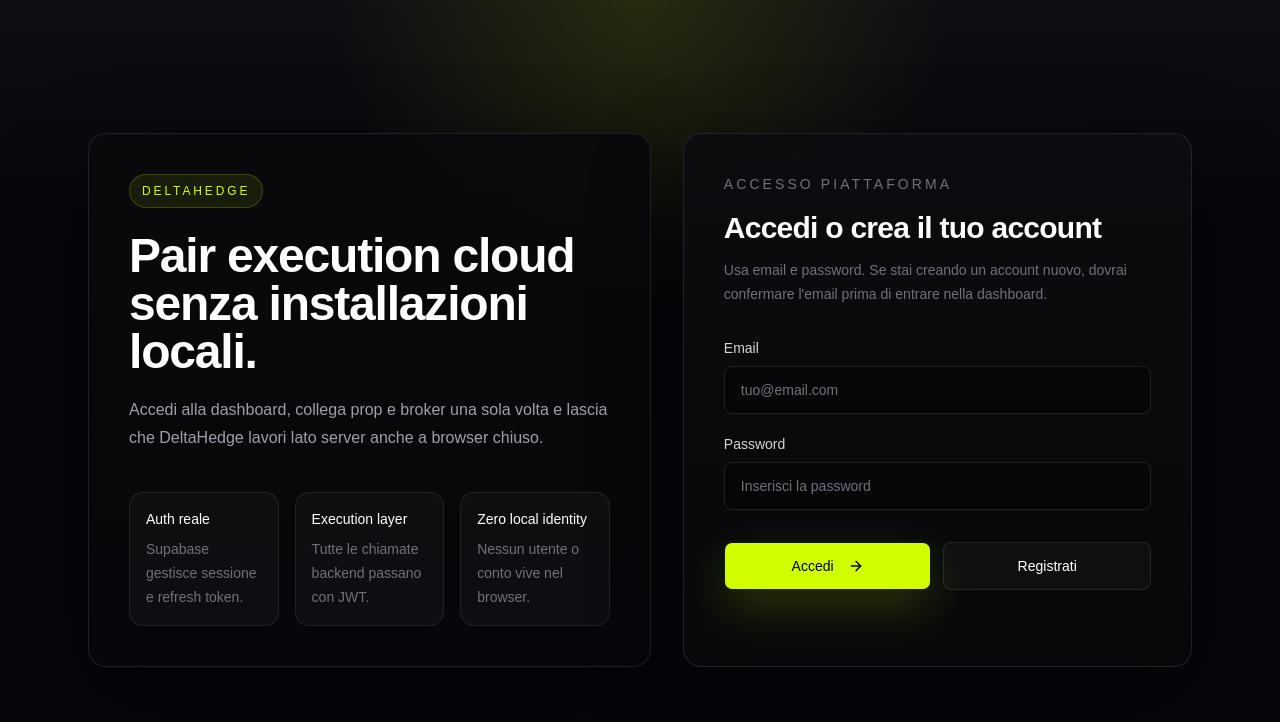
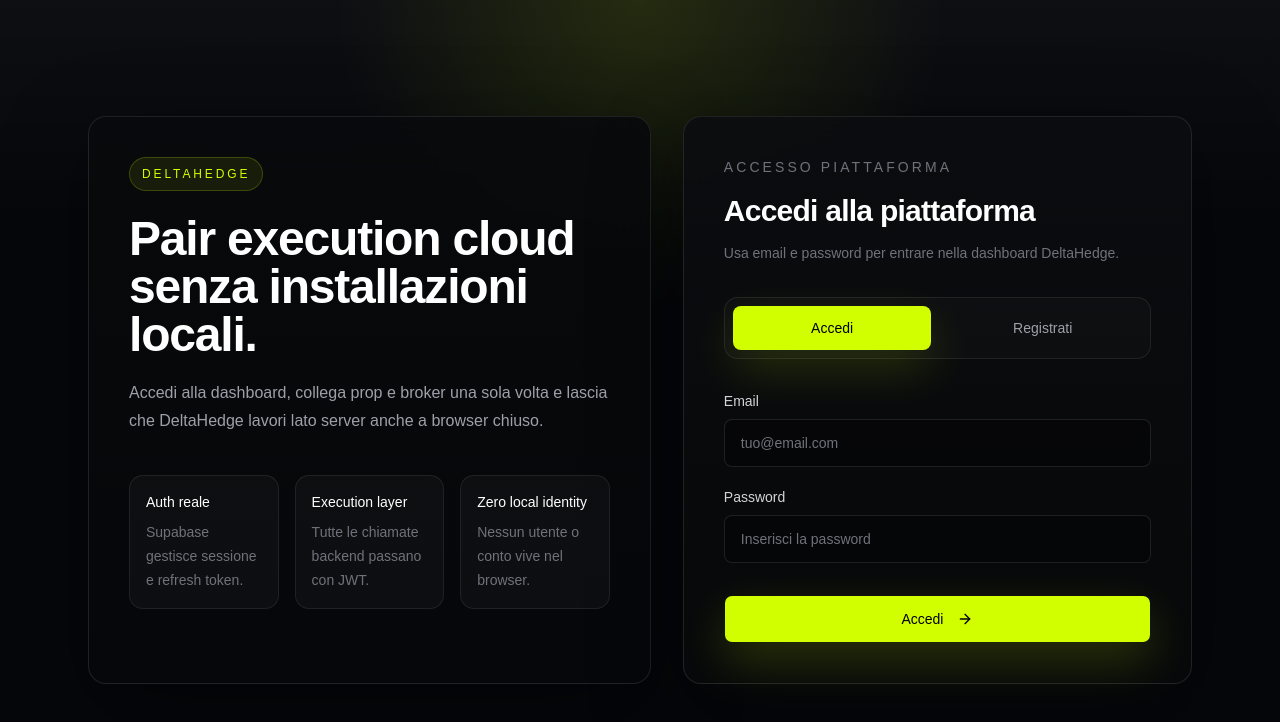
Before and after one commit to federicotramagli/deltahedges-frontend, a React (Vite) app: page /login in a window 1280 px wide. Shown: the top 722 px of the page. Built offline with nearby package versions, Linux system fonts and the light colour scheme; no server answers.

Commit message:
Expand signup form metadata

```diff
--- a/src/pages/LoginPage.tsx
+++ b/src/pages/LoginPage.tsx
@@ -10,6 +10,12 @@
 
 export default function LoginPage() {
   const { user, loading } = useAuth();
+  const [isRegistering, setIsRegistering] = useState(false);
+  const [firstName, setFirstName] = useState("");
+  const [lastName, setLastName] = useState("");
+  const [username, setUsername] = useState("");
+  const [country, setCountry] = useState("");
+  const [phone, setPhone] = useState("");
   const [email, setEmail] = useState("");
   const [password, setPassword] = useState("");
   const [submitting, setSubmitting] = useState<"login" | "signup" | null>(null);
@@ -18,7 +24,7 @@
 
   useEffect(() => {
     setErrorMessage("");
-  }, [email, password]);
+  }, [email, password, firstName, lastName, username, country, phone, isRegistering]);
 
   if (!loading && user) {
     return <Navigate to="/" replace />;
@@ -46,11 +52,30 @@
     setErrorMessage("");
     setInfoMessage("");
 
+    const missing = [];
+    if (!firstName.trim()) missing.push("nome");
+    if (!lastName.trim()) missing.push("cognome");
+    if (!username.trim()) missing.push("username");
+    if (!country.trim()) missing.push("nazione");
+    if (!phone.trim()) missing.push("telefono");
+
+    if (missing.length > 0) {
+      setErrorMessage(`Compila prima: ${missing.join(", ")}.`);
+      setSubmitting(null);
+      return;
+    }
+
     const { data, error } = await supabase.auth.signUp({
       email: email.trim(),
       password,
       options: {
         emailRedirectTo: `${window.location.origin}/login`,
+        data: {
+          full_name: `${firstName.trim()} ${lastName.trim()}`.trim(),
+          username: username.trim(),
+          country: country.trim(),
+          phone: phone.trim(),
+        },
       },
     });
 
@@ -64,6 +89,14 @@
       setInfoMessage(
         "Controlla la tua email per confermare l'account prima di accedere.",
       );
+      setFirstName("");
+      setLastName("");
+      setUsername("");
+      setCountry("");
+      setPhone("");
+      setEmail("");
+      setPassword("");
+      setIsRegistering(false);
     }
 
     setSubmitting(null);
@@ -108,14 +141,120 @@
               Accesso piattaforma
             </div>
             <h2 className="mt-4 text-3xl font-semibold tracking-tight text-white">
-              Accedi o crea il tuo account
+              {isRegistering ? "Crea il tuo account" : "Accedi alla piattaforma"}
             </h2>
             <p className="mt-3 text-sm leading-6 text-zinc-500">
-              Usa email e password. Se stai creando un account nuovo, dovrai
-              confermare l'email prima di entrare nella dashboard.
+              {isRegistering
+                ? "Compila i dati del profilo. Dopo la registrazione dovrai confermare l'email prima di entrare nella dashboard."
+                : "Usa email e password per entrare nella dashboard DeltaHedge."}
             </p>
 
+            <div className="mt-8 grid grid-cols-2 gap-3 rounded-xl border border-white/8 bg-white/[0.02] p-2">
+              <button
+                type="button"
+                className={`h-11 rounded-md text-sm font-medium transition ${
+                  !isRegistering
+                    ? "bg-[#D2FF00] text-black shadow-[0_18px_48px_rgba(210,255,0,0.16)]"
+                    : "text-zinc-400 hover:bg-white/[0.04] hover:text-white"
+                }`}
+                onClick={() => setIsRegistering(false)}
+                disabled={submitting !== null}
+              >
+                Accedi
+              </button>
+              <button
+                type="button"
+                className={`h-11 rounded-md text-sm font-medium transition ${
+                  isRegistering
+                    ? "bg-[#D2FF00] text-black shadow-[0_18px_48px_rgba(210,255,0,0.16)]"
+                    : "text-zinc-400 hover:bg-white/[0.04] hover:text-white"
+                }`}
+                onClick={() => setIsRegistering(true)}
+                disabled={submitting !== null}
+              >
+                Registrati
+              </button>
+            </div>
+
             <div className="mt-8 space-y-5">
+              {isRegistering ? (
+                <>
+                  <div className="grid gap-5 sm:grid-cols-2">
+                    <div>
+                      <label className="mb-2 block text-sm font-medium text-zinc-300">
+                        Nome
+                      </label>
+                      <input
+                        type="text"
+                        className={inputClass}
+                        placeholder="Mario"
+                        value={firstName}
+                        onChange={(event) => setFirstName(event.target.value)}
+                        autoComplete="given-name"
+                      />
+                    </div>
+
+                    <div>
+                      <label className="mb-2 block text-sm font-medium text-zinc-300">
+                        Cognome
+                      </label>
+                      <input
+                        type="text"
+                        className={inputClass}
+                        placeholder="Rossi"
+                        value={lastName}
+                        onChange={(event) => setLastName(event.target.value)}
+                        autoComplete="family-name"
+                      />
+                    </div>
+                  </div>
+
+                  <div>
+                    <label className="mb-2 block text-sm font-medium text-zinc-300">
+                      Username
+                    </label>
+                    <input
+                      type="text"
+                      className={inputClass}
+                      placeholder="mariorossi"
+                      value={username}
+                      onChange={(event) => setUsername(event.target.value)}
+                      autoComplete="username"
+                    />
+                  </div>
+
+                  <div className="grid gap-5 sm:grid-cols-2">
+                    <div>
+                      <label className="mb-2 block text-sm font-medium text-zinc-300">
+                        Nazione
+                      </label>
+                      <input
+                        type="text"
+                        className={inputClass}
+                        placeholder="Italia"
+                        value={country}
+                        onChange={(event) => setCountry(event.target.value)}
+                        autoComplete="country-name"
+                      />
+                    </div>
+
+                    <div>
+                      <label className="mb-2 block text-sm font-medium text-zinc-300">
+                        Numero di telefono
+                      </label>
+                      <input
+                        type="tel"
+                        className={inputClass}
+                        placeholder="+39 333 1234567"
+                        value={phone}
+                        onChange={(event) => setPhone(event.target.value)}
+                        autoComplete="tel"
+                      />
+                    </div>
+                  </div>
+                </>
+              ) : null}
+
               <div>
                 <label className="mb-2 block text-sm font-medium text-zinc-300">
                   Email
@@ -157,10 +296,39 @@
               </div>
             ) : null}
 
+            {isRegistering ? (
               <div className="mt-8 grid gap-3 sm:grid-cols-2">
                 <Button
                   type="button"
                   className="h-12 rounded-md bg-[#D2FF00] text-black shadow-[0_18px_48px_rgba(210,255,0,0.18)] hover:brightness-95"
+                  onClick={handleSignUp}
+                  disabled={submitting !== null}
+                >
+                  {submitting === "signup" ? (
+                    <LoaderCircle className="size-4 animate-spin" />
+                  ) : (
+                    <>
+                      Registrati
+                      <ArrowRight className="ml-2 size-4" />
+                    </>
+                  )}
+                </Button>
+
+                <Button
+                  type="button"
+                  variant="outline"
+                  className="h-12 rounded-md border-white/12 bg-white/[0.03] text-white hover:bg-white/[0.06]"
+                  onClick={() => setIsRegistering(false)}
+                  disabled={submitting !== null}
+                >
+                  Torna al login
+                </Button>
+              </div>
+            ) : (
+              <div className="mt-8">
+                <Button
+                  type="button"
+                  className="h-12 w-full rounded-md bg-[#D2FF00] text-black shadow-[0_18px_48px_rgba(210,255,0,0.18)] hover:brightness-95"
                   onClick={handleLogin}
                   disabled={submitting !== null}
                 >
@@ -173,21 +341,8 @@
                     </>
                   )}
                 </Button>
-
-              <Button
-                type="button"
-                variant="outline"
-                className="h-12 rounded-md border-white/12 bg-white/[0.03] text-white hover:bg-white/[0.06]"
-                onClick={handleSignUp}
-                disabled={submitting !== null}
-              >
-                {submitting === "signup" ? (
-                  <LoaderCircle className="size-4 animate-spin" />
-                ) : (
-                  "Registrati"
+              </div>
             )}
-              </Button>
-            </div>
           </div>
         </div>
       </div>
```
Lines whose indentation alone changed are shown as unchanged.
